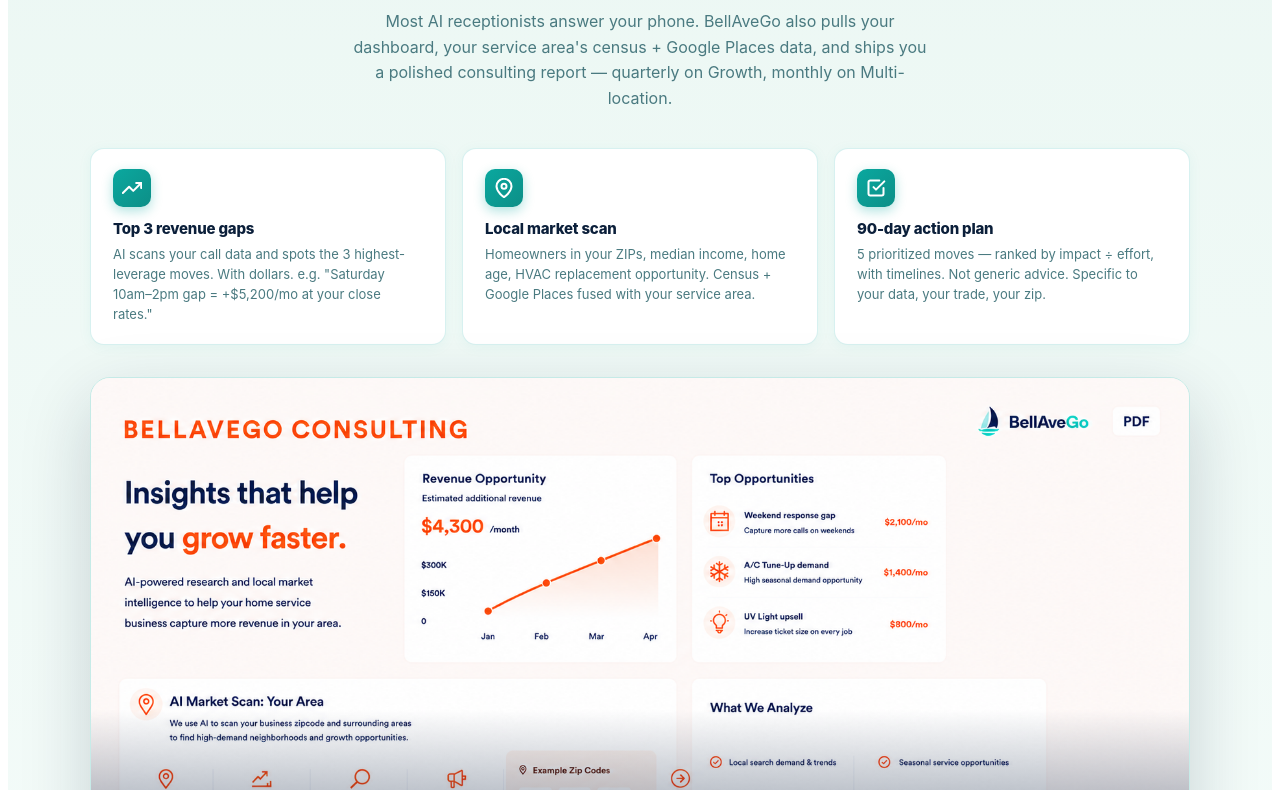
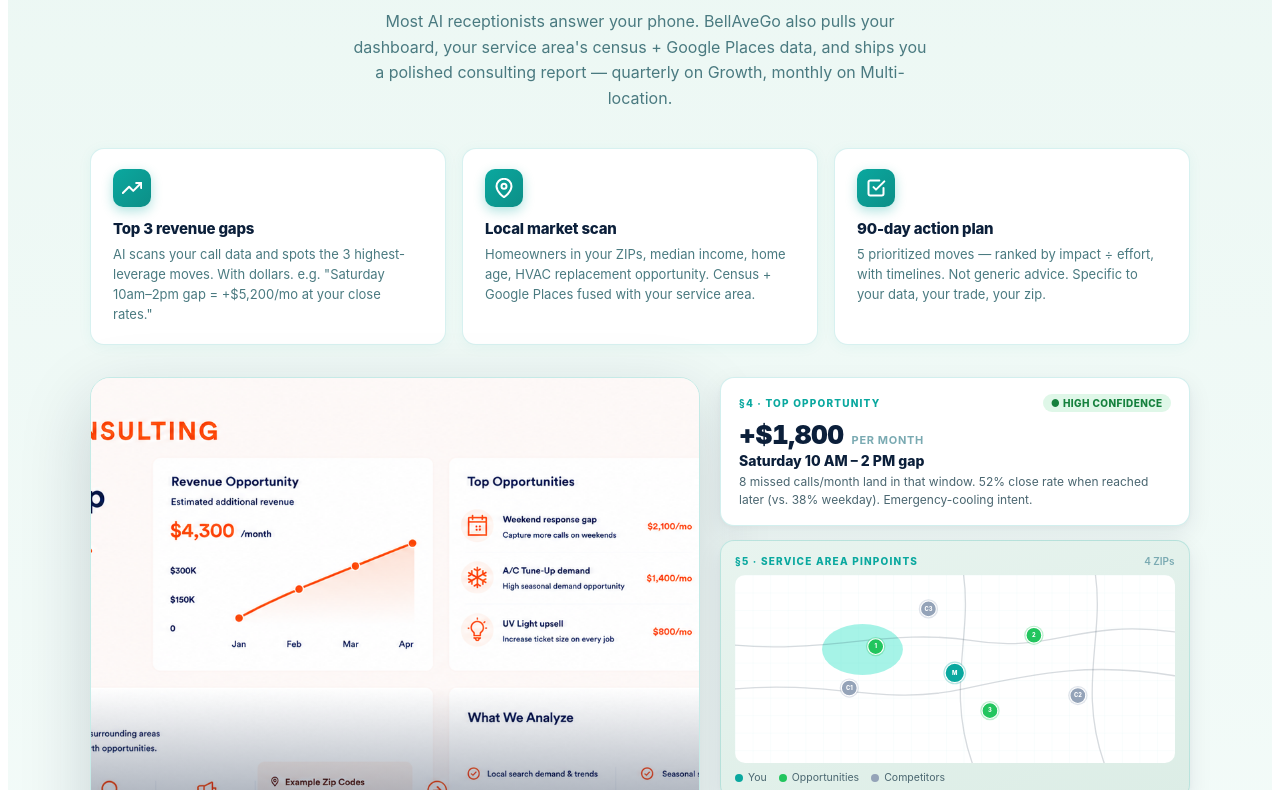
Before and after one commit to petermcshane0512-design/ringoco, a Next.js app: page / in a window 1280 px wide. Shown: the part 2010-2800 px from the top of the page. Built offline with nearby package versions, Linux system fonts and the light colour scheme; no server answers; sample sign-in values are in the browser's storage.

Commit message:
positioning: 'The Best AI Implementation for Teams of 1-15' — eyebrow, footer, page metadata

```diff
--- a/src/app/page.tsx
+++ b/src/app/page.tsx
@@ -5,6 +5,7 @@ import Image from 'next/image'
 import { useAuth, SignOutButton } from '@clerk/nextjs'
 import DashboardPreview from '@/components/DashboardPreview'
 import HeroShowcase from '@/components/HeroShowcase'
+import { SAMPLE_REPORT } from '@/lib/consultingReport'
 
 export default function HomePage() {
   const { isSignedIn } = useAuth()
@@ -37,6 +38,9 @@ export default function HomePage() {
           />
         </a>
         <div style={{ display: 'flex', gap: 10, alignItems: 'center' }}>
+          <Link href="/pricing" style={{ padding: '10px 16px', textDecoration: 'none', color: '#4A6670', fontSize: 14, fontWeight: 600 }}>
+            Pricing
+          </Link>
           {isSignedIn ? (
             <>
               <SignOutButton redirectUrl="/">
@@ -53,7 +57,7 @@ export default function HomePage() {
               <Link href="/sign-in" style={{ padding: '10px 22px', border: '1.5px solid #DCE9E2', borderRadius: 8, textDecoration: 'none', color: '#4A6670', fontSize: 14, fontWeight: 500 }}>
                 Sign in
               </Link>
-              <Link href="/sign-up" className="cta-pulse" style={{ padding: '10px 22px', background: '#22C55E', borderRadius: 8, textDecoration: 'none', color: '#fff', fontSize: 14, fontWeight: 800 }}>
+              <Link href="/pricing" className="cta-pulse" style={{ padding: '10px 22px', background: '#22C55E', borderRadius: 8, textDecoration: 'none', color: '#fff', fontSize: 14, fontWeight: 800 }}>
                 Get started
               </Link>
             </>
@@ -545,33 +549,166 @@ export default function HomePage() {
             ))}
           </div>
 
-          {/* Sample report visual + CTA */}
-          <div style={{ position: 'relative', borderRadius: 20, overflow: 'hidden', boxShadow: '0 24px 70px rgba(7,27,58,0.18)', border: '1px solid rgba(10,168,159,0.18)' }}>
+          {/* Sample report visual + live preview cards */}
+          <style>{`
+            @keyframes consPreviewIn {
+              0%   { opacity: 0; transform: translateY(14px) scale(0.97); }
+              100% { opacity: 1; transform: translateY(0) scale(1); }
+            }
+            .cons-preview {
+              opacity: 0;
+              animation: consPreviewIn 0.6s cubic-bezier(0.22,1,0.36,1) forwards;
+            }
+            .cons-grid { display: grid; grid-template-columns: minmax(0, 1.3fr) minmax(0, 1fr); gap: 20px; align-items: stretch; }
+            @media (max-width: 880px) { .cons-grid { grid-template-columns: 1fr; } }
+          `}</style>
+
+          <div className="cons-grid">
+            {/* LEFT — report image with overlay CTA */}
+            <div style={{ position: 'relative', borderRadius: 20, overflow: 'hidden', boxShadow: '0 24px 70px rgba(7,27,58,0.18)', border: '1px solid rgba(10,168,159,0.18)', minHeight: 420 }}>
               <Image
                 src="/Consulting1.png"
                 alt="BellAveGo Consulting Report — sample"
                 width={1400}
                 height={900}
-              style={{ width: '100%', height: 'auto', display: 'block' }}
+                style={{ width: '100%', height: '100%', objectFit: 'cover', display: 'block' }}
               />
-            <div style={{ position: 'absolute', inset: 0, background: 'linear-gradient(180deg, transparent 55%, rgba(7,27,58,0.85) 100%)', pointerEvents: 'none' }} />
-            <div style={{ position: 'absolute', left: 0, right: 0, bottom: 0, padding: '24px 32px', display: 'flex', alignItems: 'center', justifyContent: 'space-between', flexWrap: 'wrap', gap: 16 }}>
+              <div style={{ position: 'absolute', inset: 0, background: 'linear-gradient(180deg, transparent 50%, rgba(7,27,58,0.92) 100%)', pointerEvents: 'none' }} />
+              <div style={{ position: 'absolute', left: 0, right: 0, bottom: 0, padding: '20px 24px', display: 'flex', alignItems: 'center', justifyContent: 'space-between', flexWrap: 'wrap', gap: 12 }}>
                 <div style={{ color: '#fff' }}>
-                <div style={{ fontSize: 11, fontWeight: 700, color: '#5EEAD4', letterSpacing: '0.14em', textTransform: 'uppercase', marginBottom: 4 }}>Sample report</div>
-                <div style={{ fontSize: 17, fontWeight: 800, letterSpacing: '-0.3px' }}>Q1 2026 · Mike&apos;s HVAC · Minneapolis</div>
+                  <div style={{ fontSize: 10.5, fontWeight: 700, color: '#5EEAD4', letterSpacing: '0.14em', textTransform: 'uppercase', marginBottom: 3 }}>Sample report</div>
+                  <div style={{ fontSize: 15.5, fontWeight: 800, letterSpacing: '-0.3px' }}>Q1 2026 · Mike&apos;s HVAC · Minneapolis</div>
                 </div>
                 <Link href="/sample-report" style={{
-                display: 'inline-flex', alignItems: 'center', gap: 8,
-                padding: '12px 22px', borderRadius: 10,
+                  display: 'inline-flex', alignItems: 'center', gap: 7,
+                  padding: '10px 18px', borderRadius: 9,
                   background: '#fff', color: '#0AA89F',
-                fontWeight: 800, fontSize: 14, textDecoration: 'none',
+                  fontWeight: 800, fontSize: 13, textDecoration: 'none',
                   boxShadow: '0 8px 24px rgba(0,0,0,0.32)',
                 }}>
-                View full sample report
-                <svg width="14" height="14" viewBox="0 0 24 24" fill="none" stroke="currentColor" strokeWidth="2.6" strokeLinecap="round" strokeLinejoin="round">
+                  View full report
+                  <svg width="13" height="13" viewBox="0 0 24 24" fill="none" stroke="currentColor" strokeWidth="2.6" strokeLinecap="round" strokeLinejoin="round">
                     <path d="M5 12h14M12 5l7 7-7 7"/>
                   </svg>
                 </Link>
+              </div>
+            </div>
+
+            {/* RIGHT — live preview cards from the actual report */}
+            <div style={{ display: 'flex', flexDirection: 'column', gap: 14, minWidth: 0 }}>
+
+              {/* Card 1: Top opportunity */}
+              <div className="cons-preview" style={{
+                background: '#fff',
+                borderRadius: 14,
+                padding: '16px 18px',
+                border: '1px solid rgba(10,168,159,0.18)',
+                boxShadow: '0 8px 24px rgba(11,31,58,0.08), 0 2px 6px rgba(11,31,58,0.04)',
+                animationDelay: '0.05s',
+              }}>
+                <div style={{ display: 'flex', justifyContent: 'space-between', alignItems: 'center', marginBottom: 10 }}>
+                  <span style={{ fontSize: 10, fontWeight: 800, color: '#0AA89F', letterSpacing: '0.12em', textTransform: 'uppercase' }}>§4 · Top opportunity</span>
+                  <span style={{ fontSize: 10, fontWeight: 800, padding: '3px 8px', borderRadius: 99, background: 'rgba(34,197,94,0.14)', color: '#15803D', letterSpacing: '0.04em', textTransform: 'uppercase' }}>● High confidence</span>
+                </div>
+                <div style={{ display: 'flex', alignItems: 'baseline', gap: 8, marginBottom: 4 }}>
+                  <span style={{ fontSize: 26, fontWeight: 900, color: '#0B1F3A', letterSpacing: '-0.5px', lineHeight: 1, fontVariantNumeric: 'tabular-nums' }}>+${SAMPLE_REPORT.opportunities[0].monthlyValue.toLocaleString()}</span>
+                  <span style={{ fontSize: 11, fontWeight: 700, color: '#7AAAB2', letterSpacing: '0.06em', textTransform: 'uppercase' }}>per month</span>
+                </div>
+                <div style={{ fontSize: 14, fontWeight: 800, color: '#0B1F3A', marginBottom: 4 }}>{SAMPLE_REPORT.opportunities[0].title}</div>
+                <p style={{ fontSize: 12, color: '#4A6670', margin: 0, lineHeight: 1.5 }}>{SAMPLE_REPORT.opportunities[0].pattern}</p>
+              </div>
+
+              {/* Card 2: Service area mini-map */}
+              <div className="cons-preview" style={{
+                background: 'linear-gradient(160deg, #E8F4EF 0%, #DCEDE6 100%)',
+                borderRadius: 14,
+                padding: 14,
+                border: '1px solid rgba(10,168,159,0.18)',
+                boxShadow: '0 8px 24px rgba(11,31,58,0.08), 0 2px 6px rgba(11,31,58,0.04)',
+                animationDelay: '0.20s',
+              }}>
+                <div style={{ display: 'flex', justifyContent: 'space-between', alignItems: 'center', marginBottom: 8 }}>
+                  <span style={{ fontSize: 10, fontWeight: 800, color: '#0AA89F', letterSpacing: '0.12em', textTransform: 'uppercase' }}>§5 · Service area pinpoints</span>
+                  <span style={{ fontSize: 10, fontWeight: 600, color: '#7AAAB2' }}>{SAMPLE_REPORT.meta.serviceArea.length} ZIPs</span>
+                </div>
+                <div style={{ position: 'relative', borderRadius: 10, overflow: 'hidden', aspectRatio: '21/9', background: '#fff' }}>
+                  <svg viewBox="0 0 1000 430" preserveAspectRatio="none" style={{ width: '100%', height: '100%', display: 'block' }}>
+                    <defs>
+                      <pattern id="cgrid-home" width="40" height="40" patternUnits="userSpaceOnUse">
+                        <path d="M 40 0 L 0 0 0 40" fill="none" stroke="rgba(10,168,159,0.10)" strokeWidth="1" />
+                      </pattern>
+                    </defs>
+                    <rect width="1000" height="430" fill="url(#cgrid-home)" />
+                    <ellipse cx="290" cy="170" rx="92" ry="58" fill="rgba(94,234,212,0.55)" />
+                    <g stroke="rgba(11,31,58,0.16)" strokeWidth="3" fill="none" strokeLinecap="round">
+                      <path d="M0,260 C 220,240 340,300 520,260 S 820,200 1000,230" />
+                      <path d="M0,160 C 200,180 360,120 540,150 S 780,100 1000,130" />
+                      <path d="M520,0 C 540,140 480,260 540,430" />
+                      <path d="M820,0 C 840,140 780,260 840,430" />
+                    </g>
+                    {SAMPLE_REPORT.serviceAreaMap.points.map((p, i) => {
+                      const cx = (p.x / 100) * 1000
+                      const cy = (p.y / 100) * 430
+                      const fill = p.kind === 'business' ? '#0AA89F' : p.kind === 'opportunity' ? '#22C55E' : '#94A3B8'
+                      const r = p.kind === 'business' ? 22 : 18
+                      return (
+                        <g key={i}>
+                          <circle cx={cx} cy={cy} r={r + 4} fill={fill} opacity="0.30" />
+                          <circle cx={cx} cy={cy} r={r} fill={fill} stroke="#fff" strokeWidth="2.5" />
+                          <text x={cx} y={cy + 4} textAnchor="middle" fill="#fff" fontSize="13" fontWeight="800">{p.label}</text>
+                        </g>
+                      )
+                    })}
+                  </svg>
+                </div>
+                <div style={{ display: 'flex', gap: 12, marginTop: 8, fontSize: 10.5, color: '#4A6670' }}>
+                  <span style={{ display: 'inline-flex', alignItems: 'center', gap: 5 }}>
+                    <span style={{ width: 8, height: 8, borderRadius: '50%', background: '#0AA89F' }} /> You
+                  </span>
+                  <span style={{ display: 'inline-flex', alignItems: 'center', gap: 5 }}>
+                    <span style={{ width: 8, height: 8, borderRadius: '50%', background: '#22C55E' }} /> Opportunities
+                  </span>
+                  <span style={{ display: 'inline-flex', alignItems: 'center', gap: 5 }}>
+                    <span style={{ width: 8, height: 8, borderRadius: '50%', background: '#94A3B8' }} /> Competitors
+                  </span>
+                </div>
+              </div>
+
+              {/* Card 3: Outreach target preview */}
+              <div className="cons-preview" style={{
+                background: '#fff',
+                borderRadius: 14,
+                padding: '14px 16px',
+                border: '1px solid rgba(10,168,159,0.18)',
+                boxShadow: '0 8px 24px rgba(11,31,58,0.08), 0 2px 6px rgba(11,31,58,0.04)',
+                animationDelay: '0.35s',
+              }}>
+                <div style={{ display: 'flex', justifyContent: 'space-between', alignItems: 'center', marginBottom: 10 }}>
+                  <span style={{ fontSize: 10, fontWeight: 800, color: '#0AA89F', letterSpacing: '0.12em', textTransform: 'uppercase' }}>§6 · Outreach targets</span>
+                  <span style={{ fontSize: 10, fontWeight: 700, padding: '3px 8px', borderRadius: 99, background: 'rgba(11,31,58,0.06)', color: '#4A6670', letterSpacing: '0.04em', textTransform: 'uppercase' }}>TCPA-safe</span>
+                </div>
+                {SAMPLE_REPORT.outreachTargets.slice(0, 2).map((t, i) => (
+                  <div key={t.business} style={{
+                    display: 'flex', alignItems: 'center', gap: 11,
+                    padding: '8px 0',
+                    borderTop: i === 0 ? 'none' : '1px solid rgba(10,168,159,0.10)',
+                  }}>
+                    <div style={{ width: 32, height: 32, borderRadius: 8, background: 'linear-gradient(135deg, #0AA89F, #0D8F87)', color: '#fff', display: 'flex', alignItems: 'center', justifyContent: 'center', flexShrink: 0, fontSize: 12, fontWeight: 800 }}>
+                      {t.business[0]}
+                    </div>
+                    <div style={{ flex: 1, minWidth: 0 }}>
+                      <div style={{ fontSize: 12.5, fontWeight: 800, color: '#0B1F3A', whiteSpace: 'nowrap', overflow: 'hidden', textOverflow: 'ellipsis' }}>{t.business}</div>
+                      <div style={{ fontSize: 10.5, color: '#7AAAB2', whiteSpace: 'nowrap', overflow: 'hidden', textOverflow: 'ellipsis' }}>{t.type}</div>
+                    </div>
+                    <span style={{ fontSize: 11.5, fontWeight: 800, color: '#0AA89F', whiteSpace: 'nowrap', flexShrink: 0 }}>
+                      {t.phone}
+                    </span>
+                  </div>
+                ))}
+                <div style={{ marginTop: 8, paddingTop: 8, borderTop: '1px dashed rgba(10,168,159,0.18)', fontSize: 11, color: '#7AAAB2', textAlign: 'center', fontWeight: 600 }}>
+                  + {SAMPLE_REPORT.outreachTargets.length - 2} more in the full report →
+                </div>
+              </div>
             </div>
           </div>
 
@@ -676,22 +813,22 @@ export default function HomePage() {
         <div style={{ display: 'grid', gridTemplateColumns: 'repeat(3,1fr)', gap: 20, maxWidth: 960, margin: '0 auto 20px' }}>
           {[
             {
-              name: 'Foundation', price: 129, calls: '10 bookings / month',
-              desc: 'Try BellAveGo with low risk. Caps at 10 AI-booked appointments per month — beyond that, calls route to voicemail.',
-              features: ['AI answers every missed call 24/7', 'SMS booking + customer confirmations', 'Welcome AI consulting report', 'Live dashboard & call logs', '30-day money-back guarantee'],
+              name: 'Receptionist', price: 179, tier: 'receptionist', calls: 'Up to 500',
+              desc: 'AI captures every call. You close it in one tap — confirm, invoice, call back, or just acknowledge.',
+              features: ['24/7 AI call answering', 'Captures name · phone · service · address · preferred time', 'Instant text summary to your phone', 'One-tap actions on every call', 'Emergency routing to your cell', 'Live dashboard + transcripts + recordings', '3 quarterly intelligence reports/year'],
               popular: false, customCta: false,
             },
             {
-              name: 'Growth', price: 279, calls: 'Unlimited',
-              desc: 'For growing shops. Unlimited bookings + the AI consulting layer that makes you smarter every quarter.',
-              features: ['Everything in Foundation, plus:', 'Quarterly AI consulting reports + market intel', 'Auto Google Reviews requests post-job', 'Spanish-language receptionist mode', 'Calendar sync (Google Cal)', 'Customer confirmation webview (cuts no-shows 25%)'],
+              name: 'AI Office Manager', price: 497, tier: 'officemgr', calls: 'Unlimited',
+              desc: 'Replace the $60K/yr office manager you can’t afford to hire. Calls + quote follow-up + collections + reviews.',
+              features: ['Everything in Receptionist, plus:', 'Unlimited calls', 'AI Quote Hunter (auto follow-ups day 2/7/14)', 'AI Collections (nightly past-due chase)', 'AI Reviews (drafts replies for one-tap approval)', 'Smart suggestions on call summaries', 'Jobber / HousecallPro / ServiceTitan integration', '6 bi-monthly intelligence reports/year'],
               popular: true, customCta: false,
             },
             {
-              name: 'Premium', price: 499, calls: 'Unlimited',
-              desc: 'Built to 2x your annual revenue. AI in every part of your business, plus founder-level access.',
-              features: ['Everything in Growth, plus:', 'Monthly consulting reports (12/yr)', 'Live local market opportunity dashboard', 'Custom AI voice (ElevenLabs cloning)', 'Auto-rebooking AI for maintenance customers', '3-tier estimate generator (good/better/best)', 'Dynamic pricing recommendations', 'Monthly 1-on-1 with founder Peter', 'ServiceTitan / Housecall Pro integration', 'Priority support (2-hour SLA)'],
-              popular: false, customCta: false, setupBadge: '+ $497 onboarding',
+              name: 'Concierge', price: 997, tier: 'concierge', calls: 'Unlimited',
+              desc: 'Everything autonomous. Multi-location ready. White-glove onboarding. We run the back office for you.',
+              features: ['Everything in AI Office Manager, plus:', 'Auto-confirm mode (when you trust it)', 'Multi-location support (up to 5 numbers)', 'Custom AI prompt tuning', 'AI Photo Estimator · Financing Closer · Recruiter (Q3 2026)', 'White-glove onboarding (we wire up your CRM)', 'Priority support — 24h SLA, dedicated Slack', 'API access for custom integrations', '12 monthly intelligence reports/year'],
+              popular: false, customCta: false,
             },
           ].map(plan => (
             <div key={plan.name} style={{
@@ -739,15 +876,11 @@ export default function HomePage() {
                 })}
               </div>
               {isSignedIn ? (
-                <Link href="/dashboard" style={{ display: 'block', textAlign: 'center', padding: '13px', background: plan.popular ? 'linear-gradient(135deg,#0AA89F,#0D8F87)' : 'rgba(10,168,159,0.08)', borderRadius: 10, textDecoration: 'none', color: plan.popular ? '#fff' : '#0AA89F', fontWeight: 800, fontSize: 14, border: plan.popular ? 'none' : '1px solid rgba(10,168,159,0.2)' }}>
-                  Dashboard →
+                <Link href={`/pricing?tier=${plan.tier}&autocheckout=1`} style={{ display: 'block', textAlign: 'center', padding: '13px', background: plan.popular ? '#22C55E' : 'linear-gradient(135deg,#0AA89F,#0D8F87)', borderRadius: 10, textDecoration: 'none', color: '#fff', fontWeight: 800, fontSize: 14, border: 'none' }}>
+                  Start Free Month →
                 </Link>
-              ) : plan.customCta ? (
-                <a href="mailto:peter@bellavego.com?subject=Multi-location%20BellAveGo" style={{ display: 'block', textAlign: 'center', padding: '13px', background: 'rgba(10,168,159,0.08)', borderRadius: 10, textDecoration: 'none', color: '#0AA89F', fontWeight: 800, fontSize: 14, border: '1px solid rgba(10,168,159,0.2)' }}>
-                  Contact us →
-                </a>
               ) : (
-                <Link href="/sign-up" style={{ display: 'block', textAlign: 'center', padding: '13px', background: plan.popular ? '#22C55E' : 'rgba(10,168,159,0.08)', borderRadius: 10, textDecoration: 'none', color: plan.popular ? '#fff' : '#0AA89F', fontWeight: 800, fontSize: 14, border: plan.popular ? 'none' : '1px solid rgba(10,168,159,0.2)' }}>
+                <Link href={`/pricing?tier=${plan.tier}`} style={{ display: 'block', textAlign: 'center', padding: '13px', background: plan.popular ? '#22C55E' : 'rgba(10,168,159,0.08)', borderRadius: 10, textDecoration: 'none', color: plan.popular ? '#fff' : '#0AA89F', fontWeight: 800, fontSize: 14, border: plan.popular ? 'none' : '1px solid rgba(10,168,159,0.2)' }}>
                   Get started →
                 </Link>
               )}
```
Also changed, not shown: src/app/layout.tsx (+15 -0 lines). Lines whose indentation alone changed are shown as unchanged.
